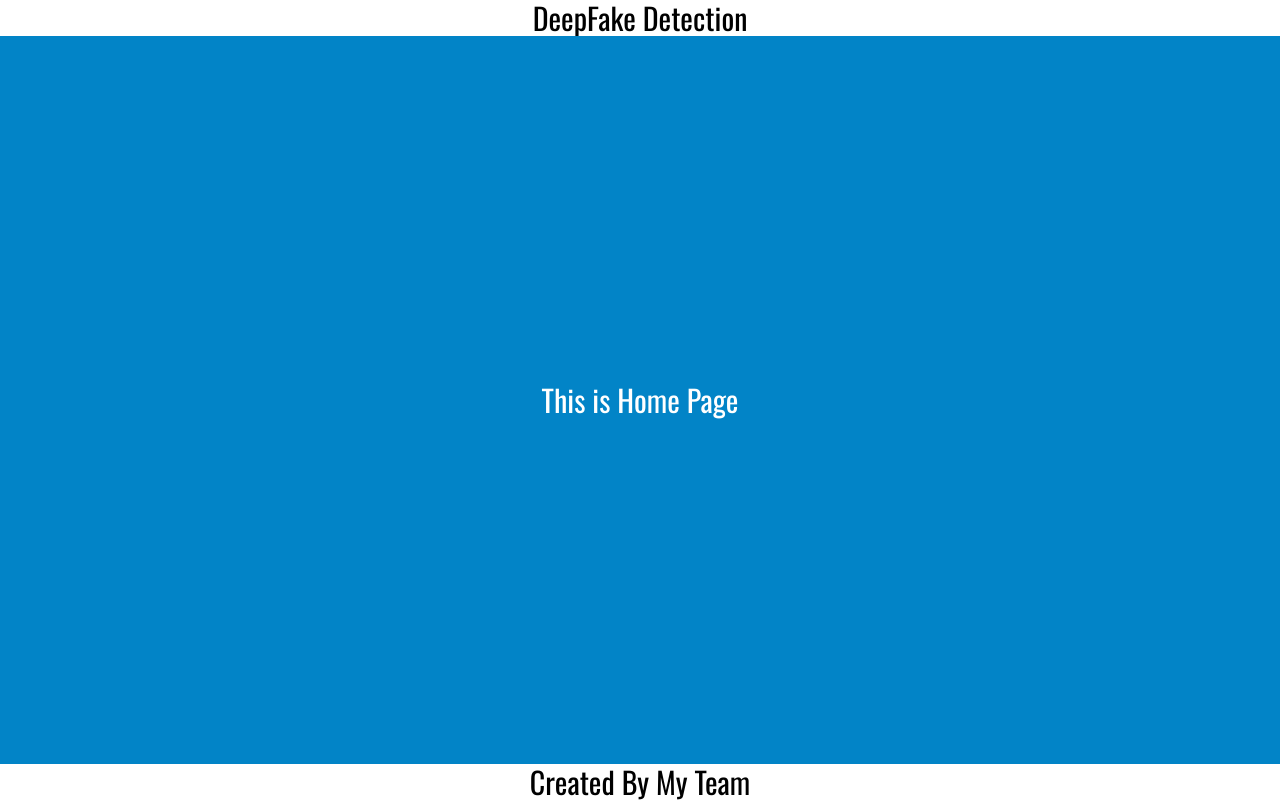
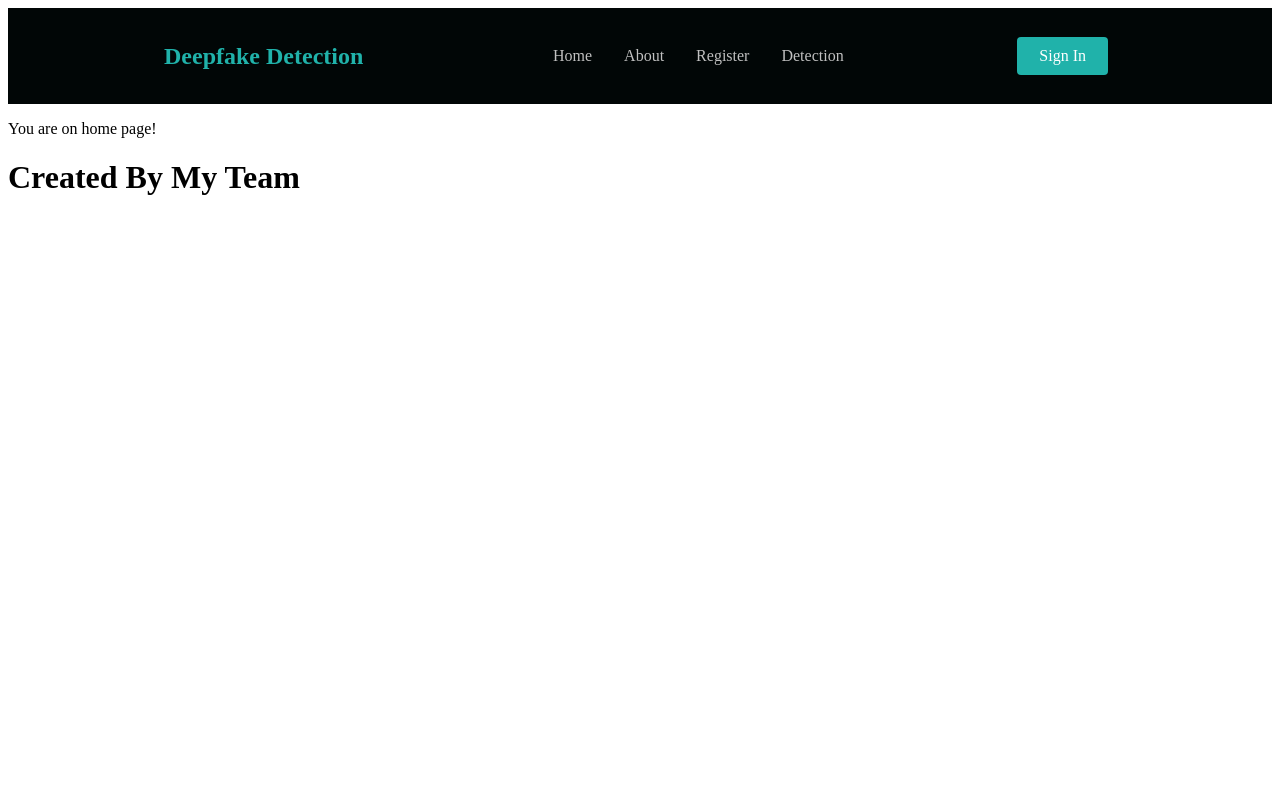
Before and after one commit to sushil-kamble/deepfake-video-detection, a React (Create React App) app in the folder frontend/: page / in a window 1280 px wide. Built offline with nearby package versions, Linux system fonts and the light colour scheme.

Commit message:
auth part

```diff
--- a/frontend/src/Footer/index.jsx
+++ b/frontend/src/Footer/index.jsx
@@ -1,3 +1,4 @@
+import React from "react";
 const Footer = () => {
   return (
     <div>
--- /dev/null
+++ b/frontend/src/Navbar/NavBarElements.js
@@ -0,0 +1,86 @@
+import { FaBars } from "react-icons/fa";
+import { NavLink as Link } from "react-router-dom";
+import styled from "styled-components";
+
+export const Nav = styled.nav`
+  background: #010606;
+  height: 80px;
+  display: flex;
+  justify-content: space-between;
+  padding: 0.5rem calc((100vw - 1000px) / 2);
+  z-index: 10;
+  /* Third Nav */
+  /* justify-content: flex-start; */
+`;
+
+export const NavLink = styled(Link)`
+  color: #c0c0c0;
+  display: flex;
+  align-items: center;
+  text-decoration: none;
+  padding: 0 1rem;
+  height: 100%;
+  cursor: pointer;
+  &.active {
+    color: #20b2aa;
+  }
+`;
+
+export const Bars = styled(FaBars)`
+  display: none;
+  color: #fff;
+  @media screen and (max-width: 768px) {
+    display: block;
+    position: absolute;
+    top: 0;
+    right: 0;
+    transform: translate(-100%, 75%);
+    font-size: 1.8rem;
+    cursor: pointer;
+  }
+`;
+
+export const NavMenu = styled.div`
+  display: flex;
+  align-items: center;
+  margin-right: -24px;
+  /* Second Nav */
+  /* margin-right: 24px; */
+  /* Third Nav */
+  /* width: 100vw;
+  white-space: nowrap; */
+  @media screen and (max-width: 768px) {
+    display: none;
+  }
+`;
+
+export const NavBtn = styled.nav`
+  display: flex;
+  align-items: center;
+  margin-right: 24px;
+  /* Third Nav */
+  /* justify-content: flex-end;
+  width: 100vw; */
+  @media screen and (max-width: 768px) {
+    display: none;
+  }
+`;
+
+export const NavBtnLink = styled(Link)`
+  border-radius: 4px;
+  background: #20b2aa;
+  padding: 10px 22px;
+  color: #fff;
+  outline: none;
+  border: none;
+  cursor: pointer;
+  transition: all 0.2s ease-in-out;
+  text-decoration: none;
+  /* Second Nav */
+  margin-left: 24px;
+  &:hover {
+    transition: all 0.2s ease-in-out;
+    background: #fff;
+    color: #010606;
+  }
+`;
--- a/frontend/src/Navbar/index.jsx
+++ b/frontend/src/Navbar/index.jsx
@@ -1,8 +1,44 @@
+//import AuthContext from "../context/AuthContext";
+import React from "react";
+
+import {
+  Nav,
+  NavLink,
+  Bars,
+  NavMenu,
+  NavBtn,
+  NavBtnLink,
+} from "./NavBarElements";
+
 const Navbar = () => {
   return (
-    <div>
-      <h1 className="text-center">DeepFake Detection</h1>
-    </div>
+    <>
+      <Nav>
+        <NavLink to="/">
+          <h1>
+            <span>D</span>eepfake <span>D</span>etection
+          </h1>
+        </NavLink>
+        <Bars />
+        <NavMenu>
+          <NavLink to="/home" activeStyle>
+            Home
+          </NavLink>
+          <NavLink to="/about" activeStyle>
+            About
+          </NavLink>
+          <NavLink to="/register" activeStyle>
+            Register
+          </NavLink>
+          <NavLink to="/detection" activeStyle>
+            Detection
+          </NavLink>
+        </NavMenu>
+        <NavBtn>
+          <NavBtnLink to="/login">Sign In</NavBtnLink>
+        </NavBtn>
+      </Nav>
+    </>
   );
 };
 
--- /dev/null
+++ b/frontend/src/context/AuthContext.js
@@ -0,0 +1,108 @@
+import React from "react";
+import { createContext, useState, useEffect } from "react";
+import jwt_decode from "jwt-decode";
+import { useHistory } from "react-router-dom";
+
+const AuthContext = createContext();
+
+export default AuthContext;
+
+export const AuthProvider = ({ children }) => {
+  let [authTokens, setAuthTokens] = useState(() =>
+    localStorage.getItem("authTokens")
+      ? JSON.parse(localStorage.getItem("authTokens"))
+      : null
+  );
+  let [user, setUser] = useState(() =>
+    localStorage.getItem("authTokens")
+      ? jwt_decode(localStorage.getItem("authTokens"))
+      : null
+  );
+  let [loading, setLoading] = useState(true);
+
+  const history = useHistory();
+
+  let loginUser = async (e) => {
+    e.preventDefault();
+    let response = await fetch("http://127.0.0.1:8000/api/token/", {
+      method: "POST",
+      headers: {
+        "Content-Type": "application/json",
+      },
+      body: JSON.stringify({
+        username: e.target.username.value,
+        password: e.target.password.value,
+      }),
+    });
+    let data = await response.json();
+
+    if (response.status === 200) {
+      setAuthTokens(data);
+      setUser(jwt_decode(data.access));
+      localStorage.setItem("authTokens", JSON.stringify(data));
+      history.push("/");
+    } else {
+      alert("Something went wrong!");
+    }
+  };
+
+  let logoutUser = () => {
+    setAuthTokens(null);
+    setUser(null);
+    localStorage.removeItem("authTokens");
+    history.push("/login");
+  };
+
+  let updateToken = async () => {
+    let response = await fetch("http://127.0.0.1:8000/api/token/refresh/", {
+      method: "POST",
+      headers: {
+        "Content-Type": "application/json",
+      },
+      body: JSON.stringify({ refresh: authTokens?.refresh }),
+    });
+
+    let data = await response.json();
+
+    if (response.status === 200) {
+      setAuthTokens(data);
+      setUser(jwt_decode(data.access));
+      localStorage.setItem("authTokens", JSON.stringify(data));
+    } else {
+      logoutUser();
+    }
+
+    if (loading) {
+      setLoading(false);
+    }
+  };
+
+  let contextData = {
+    user: user,
+    authTokens: authTokens,
+    loginUser: loginUser,
+    logoutUser: logoutUser,
+  };
+
+  useEffect(() => {
+    if (loading) {
+      updateToken();
+    }
+
+    let fourMinutes = 1000 * 60 * 4;
+
+    let interval = setInterval(() => {
+      if (authTokens) {
+        updateToken();
+      }
+    }, fourMinutes);
+    return () => clearInterval(interval);
+    // eslint-disable-next-line
+  }, [authTokens, loading]);
+
+  return (
+    <AuthContext.Provider value={contextData}>
+      {loading ? null : children}
+    </AuthContext.Provider>
+  );
+};
--- /dev/null
+++ b/frontend/src/utils/PrivateRoute.js
@@ -0,0 +1,11 @@
+import React from "react";
+import { Route, Redirect } from "react-router-dom";
+import { useContext } from "react";
+import AuthContext from "../context/AuthContext";
+
+const PrivateRoute = ({ children, ...rest }) => {
+  let { user } = useContext(AuthContext);
+  return <Route {...rest}>{!user ? <Redirect to="/login" /> : children}</Route>;
+};
+
+export default PrivateRoute;
--- a/frontend/src/views/about.jsx
+++ b/frontend/src/views/about.jsx
@@ -1,3 +1,4 @@
+import React from "react";
 function About() {
   return (
     <div>
--- a/frontend/src/views/detection.jsx
+++ b/frontend/src/views/detection.jsx
@@ -1,3 +1,4 @@
+import React from "react";
 function Detection() {
   return (
     <div>
--- a/frontend/src/views/home.jsx
+++ b/frontend/src/views/home.jsx
@@ -1,7 +1,9 @@
+import React from "react";
+
 const Home = () => {
   return (
-    <div className="flex-1 bg-primary text-white grid place-items-center">
-      <h1>This is Home Page</h1>
+    <div>
+      <p>You are on home page!</p>
     </div>
   );
 };
--- a/frontend/src/views/login.jsx
+++ b/frontend/src/views/login.jsx
@@ -1,9 +1,18 @@
-function Login() {
+import React, { useContext } from "react";
+import AuthContext from "../context/AuthContext";
+
+const Login = () => {
+  let { loginUser } = useContext(AuthContext);
   return (
     <div>
-      <h1>This is login page</h1>
+      <h2>login pg</h2>
+      <form onSubmit={loginUser}>
+        <input type="text" name="username" placeholder="Enter Username" />
+        <input type="password" name="password" placeholder="Enter Password" />
+        <input type="submit" />
+      </form>
     </div>
   );
-}
+};
 
 export default Login;
--- a/frontend/src/views/register.jsx
+++ b/frontend/src/views/register.jsx
@@ -1,3 +1,4 @@
+import React from "react";
 function Register() {
   return (
     <div>
```
Also changed, not shown: frontend/package.json (+6 -2 lines), frontend/src/App.jsx (+18 -1 lines), 1 other file (tests, documents, lock files or other folders).
